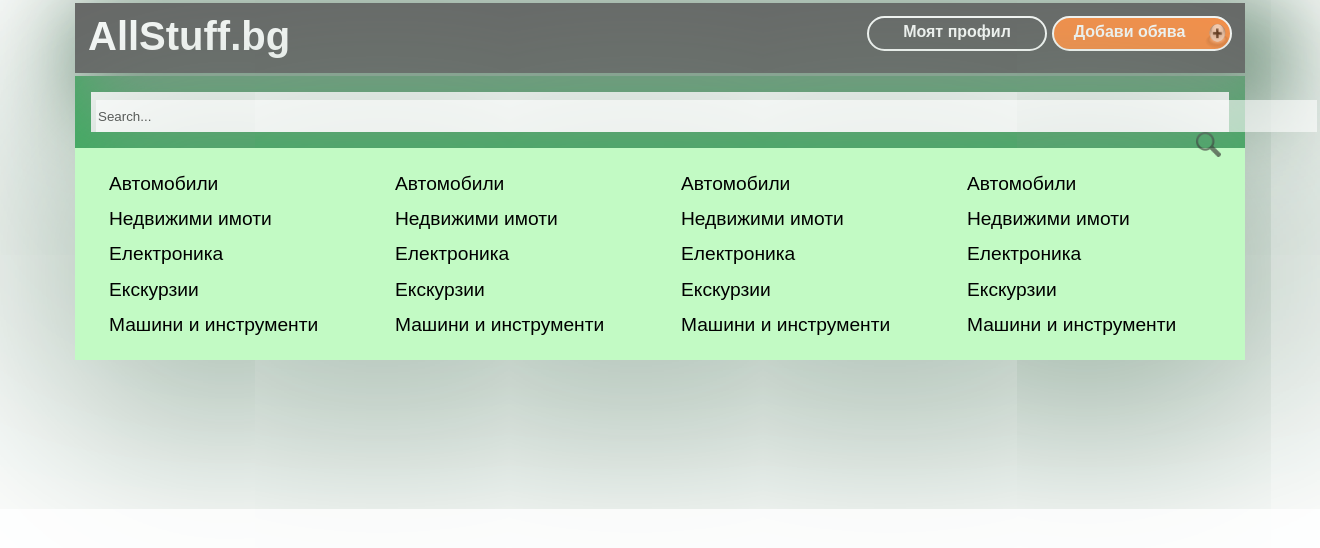
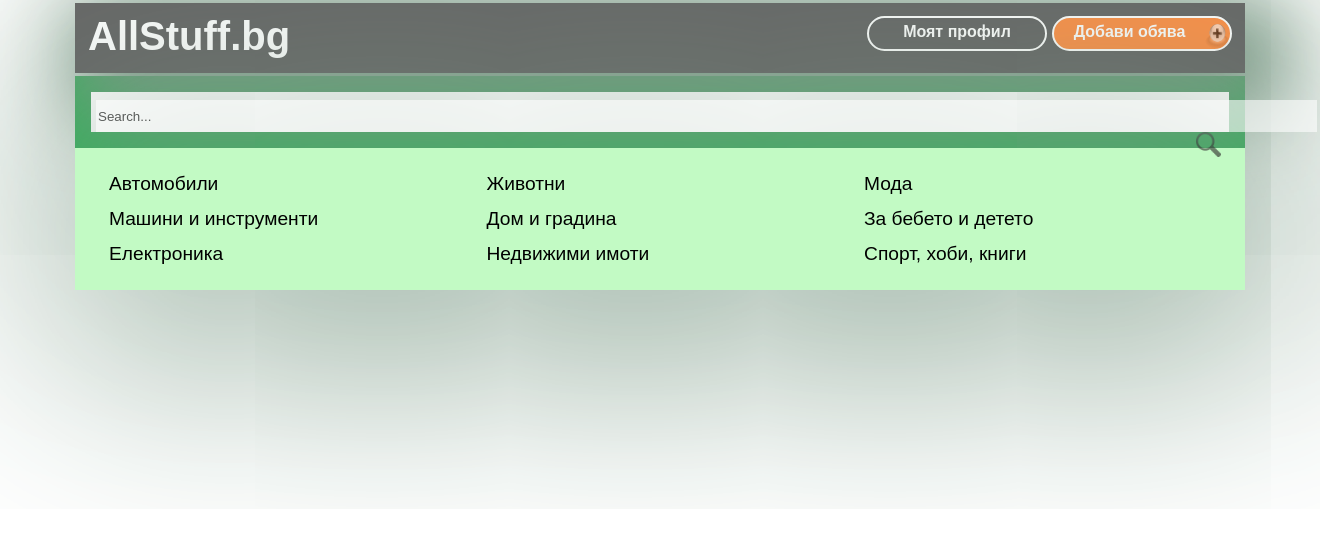
Before and after one commit to stilki4a/allStuff, a PHP site: page /allstuff.html in a window 1320 px wide. Shown: the top 548 px of the page. Run offline with PHP 8.4, Linux system fonts and the light colour scheme.

Commit message:
change kat

```diff
--- a/allstuff.html
+++ b/allstuff.html
@@ -43,32 +43,23 @@
 <nav id="menu">
 	<ul>
 	<li><a href="">Автомобили</a></li>
-	<li><a href="">Недвижими имоти</a></li>
+	<li><a href="">Машини и инструменти</a></li>
 	<li><a href="">Електроника</a></li>
-	<li><a href="">Екскурзии</a></li>
-	<li><a href="">Машини и инструменти</a></li>
+
 	</ul>
 		<ul>
-	<li><a href="">Автомобили</a></li>
+
+	<li><a href="">Животни</a></li>
+	<li><a href="">Дом и градина</a></li>
 	<li><a href="">Недвижими имоти</a></li>
-	<li><a href="">Електроника</a></li>
-	<li><a href="">Екскурзии</a></li>
-	<li><a href="">Машини и инструменти</a></li>
 	</ul>
 		<ul>
-	<li><a href="">Автомобили</a></li>
-	<li><a href="">Недвижими имоти</a></li>
-	<li><a href="">Електроника</a></li>
-	<li><a href="">Екскурзии</a></li>
-	<li><a href="">Машини и инструменти</a></li>
+	<li><a href="">Мода</a></li>
+	<li><a href="">За бебето и детето</a></li>
+	<li><a href="">Спорт, хоби, книги</a></li>
+
 	</ul>
-		<ul>
-	<li><a href="">Автомобили</a></li>
-	<li><a href="">Недвижими имоти</a></li>
-	<li><a href="">Електроника</a></li>
-	<li><a href="">Екскурзии</a></li>
-	<li><a href="">Машини и инструменти</a></li>
-	</ul>
+
 </nav>
 
 
--- a/assets/css/style.css
+++ b/assets/css/style.css
@@ -106,7 +106,7 @@ input[type=image]{
 	box-shadow:20px 20px 800px 20px #7A9985
 }
 #menu ul{
-	width:25%;
+	width:33%;
 	float:left;
 	box-sizing:border-box;
 	padding:5px 13px;
--- a/newes.php
+++ b/newes.php
@@ -40,10 +40,10 @@
                         <select>
                             <option value="$i">----Изберете Град---</option>
                             <?php
-                            for ($i = 0; $i <count($arr); $i++){
+                            	for ($i = 0; $i <count($arr); $i++){
                             ?>
                             <?php
-                          echo '<option value="$i">'.$arr[$i].'</option>';
+                          		echo '<option value="$i">'.$arr[$i].'</option>';
 
                             }
                             ?>
```
